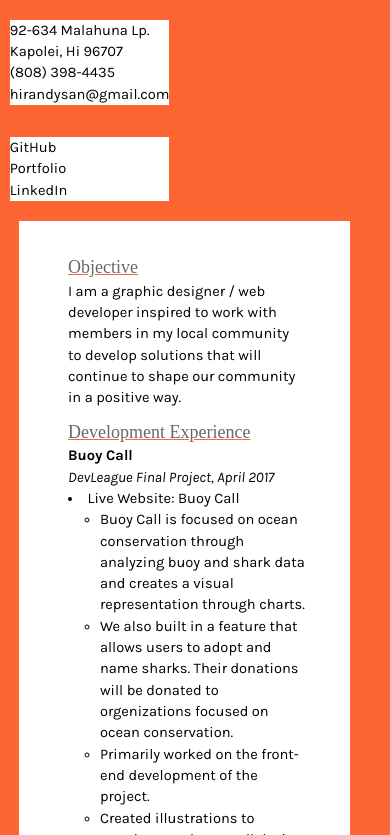
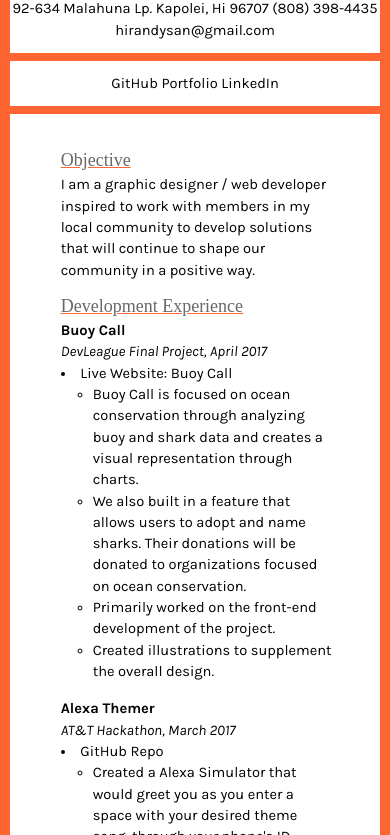
Before and after one commit to raaarwwandy/raaarwwandy.github.io, a plain HTML site: page index.html in a window 390 px wide. Shown: the part 107-942 px from the top of the page. Drawn offline with Linux system fonts and the light colour scheme; a web font is replaced by a local one.

Commit message:
fixed styling and responsive

```diff
--- a/css/main.css
+++ b/css/main.css
@@ -27,7 +27,7 @@ p{
 
 #name-header{
   display: block;
-  flex: 0 0 20%;
+  flex: 1 1 20%;
 }
 
 #name{
@@ -44,6 +44,8 @@ p{
   margin-bottom: .5rem;
   display: block;
   padding: .75rem 0 .75rem 0;
+    align-content: space-between;
+
 }
 
 #links li, #links li a, #links li a:visited,
@@ -55,10 +57,13 @@ p{
 }
 
 
+#links li a:hover{
+  color: #FD6632;
+}
 
 
 #main-body{
-  flex: 0 0 70%;
+  flex: 1 1 70%;
   margin-left: 2.5%;
   background: white;
   padding:2.25rem;
@@ -113,3 +118,37 @@ h5{
    font-family: 'Karla', sans-serif;
   font-weight: 800;
 }
+
+@media screen and (max-width: 800px){
+  #name-header{
+    flex: 0 0 100%;
+    text-align: center;
+    margin: 0;
+  }
+
+  #main-body{
+    flex: 0 1 100%;
+    margin: 0;
+  }
+
+ #personal-info, #links{
+  margin-bottom: .5rem;
+  display: block;
+  padding: .75rem 0 .75rem 0;
+  background: white;
+}
+
+#links li, #links li a, #links li a:visited,
+ #personal-info li, #personal-info li a{
+  display: inline-block;
+  text-decoration: none;
+  color: black;
+  background: white;
+  }
+
+#links li a:hover{
+  color: #FD6632;
+}
+
+
+}
--- a/index.html
+++ b/index.html
@@ -46,10 +46,11 @@
         <li class="link"><a href="https://buoycall.org/"> Live Website: Buoy Call</a></li>
          <ul class="description">
             <li>Buoy Call is focused on ocean conservation through analyzing buoy and shark data and creates a visual representation through charts.</li>
-            <li>We also built in a feature that allows users to adopt and name sharks. Their donations will be donated to orgenizations focused on ocean conservation.</li>
+            <li>We also built in a feature that allows users to adopt and name sharks. Their donations will be donated to organizations focused on ocean conservation.</li>
             <li>Primarily worked on the front-end development of the project.</li>
             <li>Created illustrations to supplement the overall design.</li>
         </ul>
+
 
         <h5>Alexa Themer</h5>
         <span class="italic">AT&T Hackathon, March 2017</span>
@@ -62,11 +63,12 @@
         <span class="italic">Global Game Jam Hackathon, January 2017</span>
         <li><a href="https://github.com/nms377/A-E-S-T-H-E-T-I-C">GitHub Repo</a></li>
         <ul class="description">
-        <li>A multi-player game where players controll laser shooting dolphins and a world full of vaporwave aesthetics.</li>
-        <li>Web sockets were utilized to allow users to control their dolphins through their cell phones.</li>
-        <li>Created sprites and level art to tie into the vaporewave theme.</li>
+        <li>A multi-player game where players control laser shooting dolphins and a world full of vaporwave aesthetics.</li>
+        <li>Websockets were utilized to allow users to control their dolphins through their cell phones.</li>
+        <li>Created sprites and level art to tie into the vaporwave theme.</li>
         </ul>
     </div>
+
 
     <div class="section">
 
@@ -83,7 +85,7 @@
         <span class="italic">Minted, San Francisco California, November 2014 - December 2014</span>
             <ul class="description">
             <li>Prepared files to ensure content was correct and to customers specifications.</li>
-            <li>Communicate with customers about potential problems with their particular projects and provied options to resolve any problems with production.</li>
+            <li>Communicate with customers about potential problems with their particular projects and provide options to resolve any problems with production.</li>
             <li>Performed photo edits to make sure they're print ready.</li>
             </ul>
 
@@ -91,7 +93,7 @@
         <h5>Design Intern</h5>
         <span class="italic"> 826 Valencia, San Francisco California, September 2014 - January 2015</span>
          <ul class="description">
-         <li>Designed a reuseable template for one of their in-school Programs and created a full design suite for a volunteer event.</li>
+         <li>Designed a reusable template for one of their in-school Programs and created a full design suite for a volunteer event.</li>
         <li>Built assets and updated content for their online newsletter and website.</li>
         <li>Assisted fellow interns to collaborate or help finish projects. Helped to maintain studio cleanliness and file management.</li>
         </ul>
```
